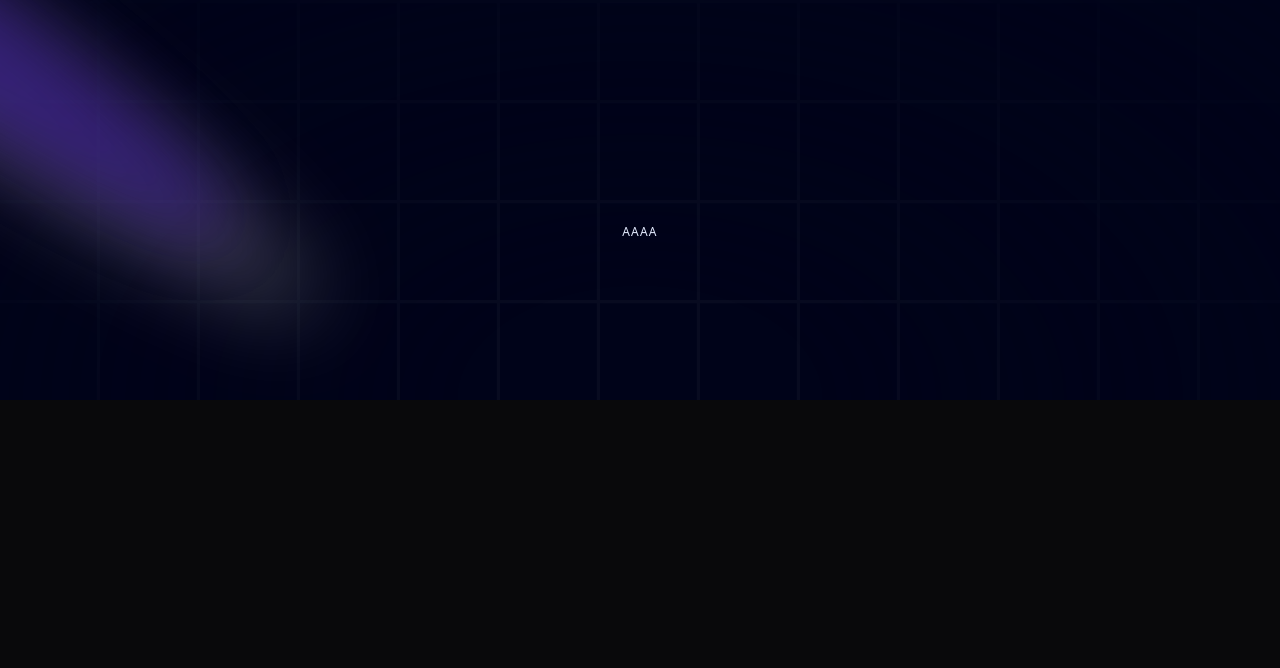
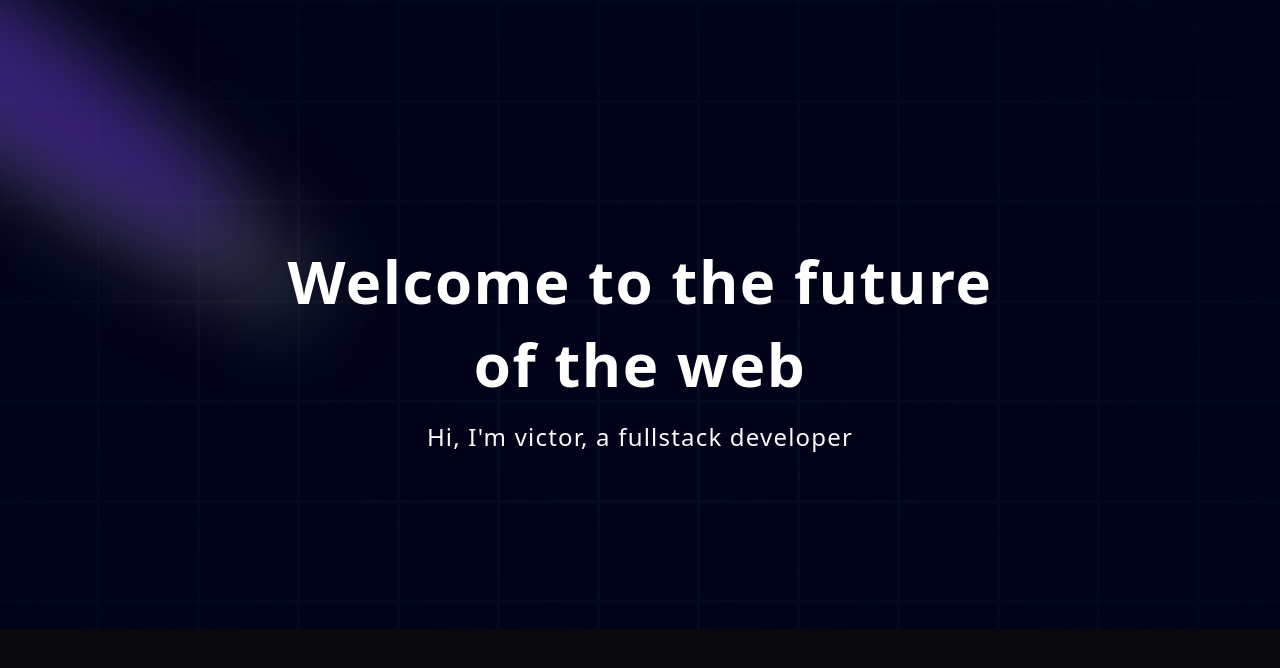
Before and after one commit to victorbqcheng/portfolio, a Next.js app: page / in a window 1280 px wide. Shown: the top 668 px of the page. Built offline with nearby package versions, Linux system fonts and the light colour scheme.

Commit message:
Add TextGenerateEffect component for generating animated text effects

```diff
--- a/components/Hero.tsx
+++ b/components/Hero.tsx
@@ -1,5 +1,6 @@
 import React from 'react'
 import { Spotlight } from './ui/Spotlight'
+import { TextGenerateEffect } from './ui/TextGenerateEffect'
 
 const Hero = () => {
     return (
@@ -18,8 +19,12 @@ const Hero = () => {
             <div className='flex justify-center relative z-10 my-20'>
                 <div className='max-w-[89vw] md:mx-w-2xl lg:max-w-[60vw] flex flex-col items-center justify-center'>
                     <h2 className=' uppercase tracking-widest text-xs text-center text-blue-100 max-w-80'>
-                        aaaa
+
                     </h2>
+                    <TextGenerateEffect words='Welcome to the future of the web' className='text-4xl md:text-6xl font-bold text-center' />
+                    <p className='text-center md:tracking-wider mb-4 text-sm md:text-lg lg:text-2xl'>
+                        Hi, I&apos;m victor, a fullstack developer
+                    </p>
                 </div>
             </div>
 
--- /dev/null
+++ b/components/ui/TextGenerateEffect.tsx
@@ -0,0 +1,62 @@
+"use client";
+import { useEffect } from "react";
+import { motion, stagger, useAnimate } from "framer-motion";
+import { cn } from "@/lib/utils";
+
+export const TextGenerateEffect = ({
+  words,
+  className,
+  filter = true,
+  duration = 0.5,
+}: {
+  words: string;
+  className?: string;
+  filter?: boolean;
+  duration?: number;
+}) => {
+  const [scope, animate] = useAnimate();
+  let wordsArray = words.split(" ");
+  useEffect(() => {
+    animate(
+      "span",
+      {
+        opacity: 1,
+        filter: filter ? "blur(0px)" : "none",
+      },
+      {
+        duration: duration ? duration : 1,
+        delay: stagger(0.2),
+      }
+    );
+  }, [scope.current]);
+
+  const renderWords = () => {
+    return (
+      <motion.div ref={scope}>
+        {wordsArray.map((word, idx) => {
+          return (
+            <motion.span
+              key={word + idx}
+              className="dark:text-white text-black opacity-0"
+              style={{
+                filter: filter ? "blur(10px)" : "none",
+              }}
+            >
+              {word}{" "}
+            </motion.span>
+          );
+        })}
+      </motion.div>
+    );
+  };
+
+  return (
+    <div className={cn("font-bold", className)}>
+      <div className="my-4">
+        <div className=" dark:text-white text-black  leading-snug tracking-wide">
+          {renderWords()}
+        </div>
+      </div>
+    </div>
+  );
+};
```
